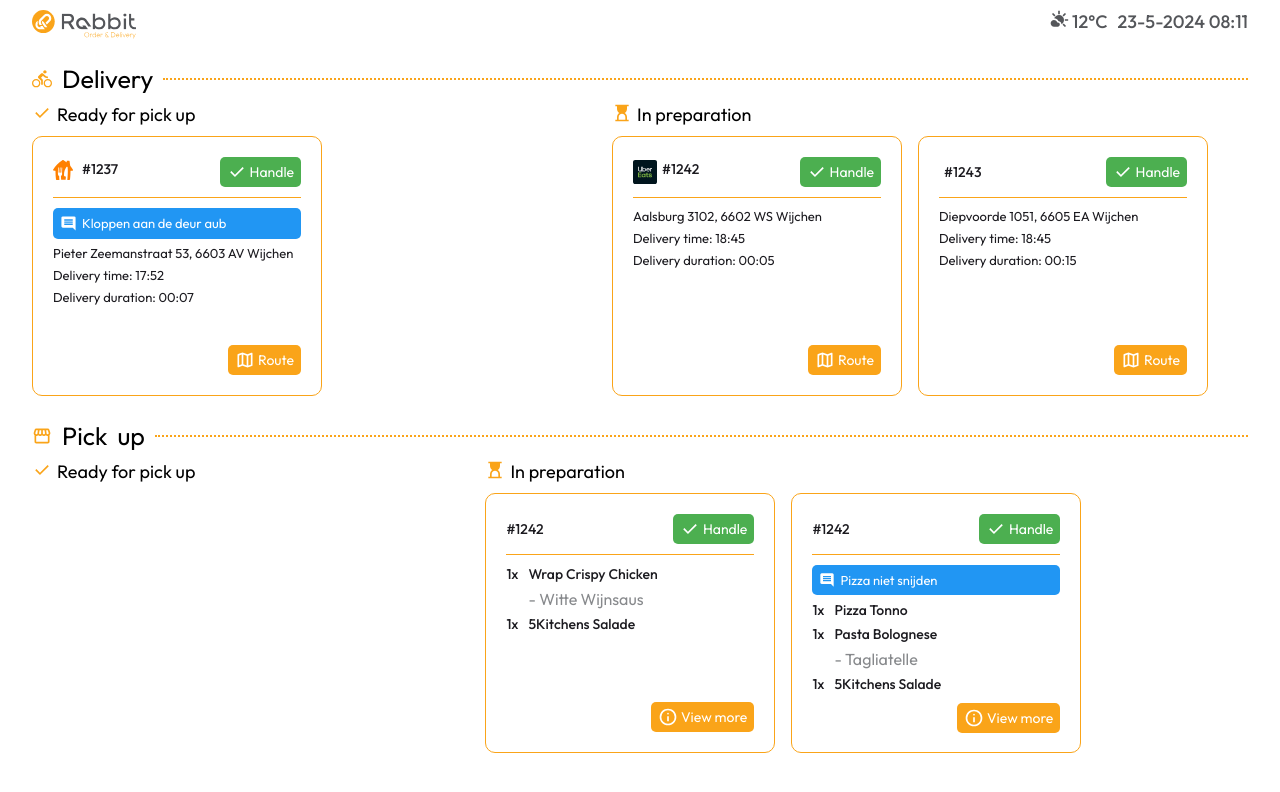
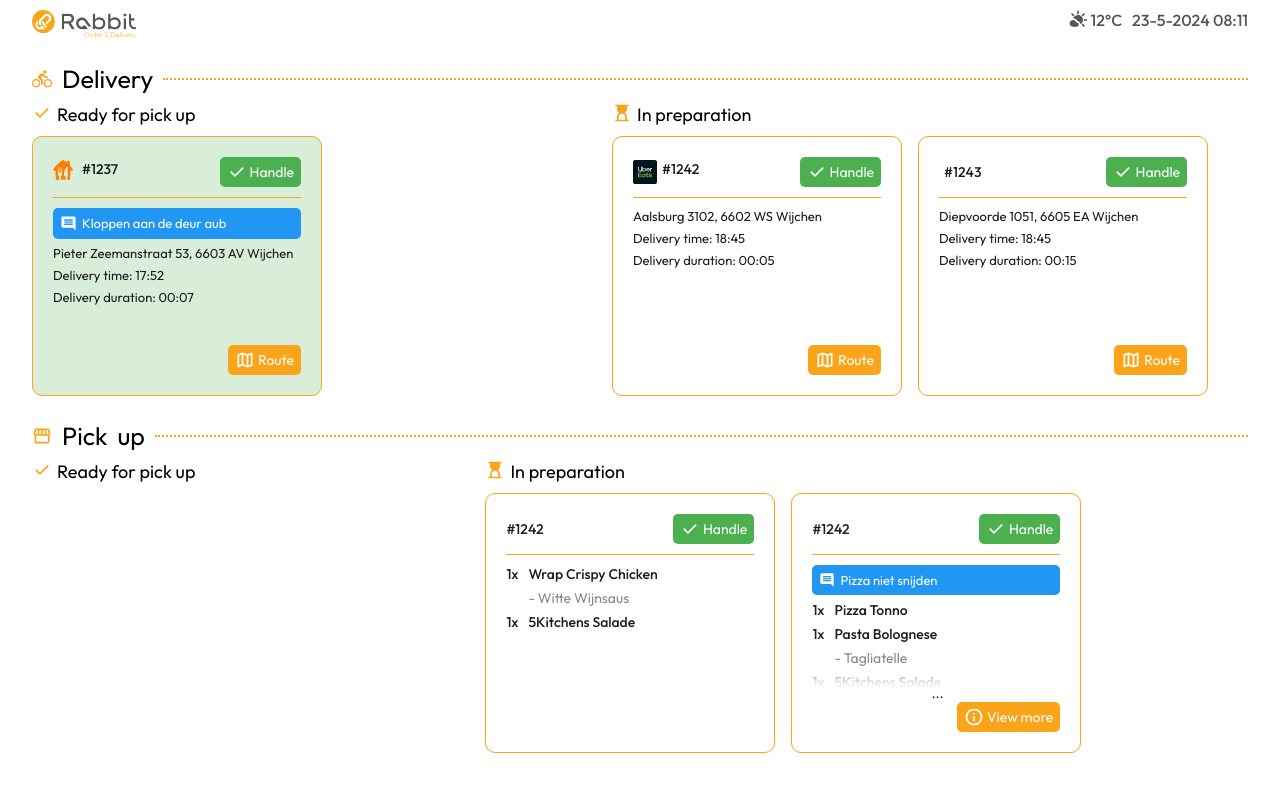
Before and after one commit to IzzetGunturk/orderscreenrabbitorderdelivery, an Angular app: page /pickup in a window 1280 px wide. Shown: the top 792 px of the page. Built offline with nearby package versions, Linux system fonts and the light colour scheme.

Commit message:
fixed modal on pick up screen

```diff
--- a/src/app/pickup/pickup.component.html
+++ b/src/app/pickup/pickup.component.html
@@ -26,7 +26,7 @@
           <p>Ready for pick up</p>
         </div>
         <div class="orders">
-          <div class="order" *ngFor="let order of deliveryOrdersReady; let i = index">
+          <div class="order ready-order" *ngFor="let order of deliveryOrdersReady; let i = index">
             <div class="orderheader">
               <div class="orderid">
                 <app-svgicons [selectedSvg]="order.deliverycompanyicon" [fillColor]="'#000'" svgHeight="24px"
@@ -43,7 +43,7 @@
             </div>
             <hr>
             <div class="orderbody">
-              <div class="commentanddeliveryinformation">
+              <div class="commentandorderinformation">
                 <div class="comment" *ngIf="order.deliverycomment">
                   <app-svgicons [selectedSvg]="'comment'" [fillColor]="'#fff'" svgHeight="17px" svgWidth="17px">
                   </app-svgicons>
@@ -90,7 +90,7 @@
             </div>
             <hr>
             <div class="orderbody">
-              <div class="commentanddeliveryinformation">
+              <div class="commentandorderinformation">
                 <div class="comment" *ngIf="order.deliverycomment">
                   <app-svgicons [selectedSvg]="'comment'" [fillColor]="'#fff'" svgHeight="17px" svgWidth="17px">
                   </app-svgicons>
@@ -131,7 +131,7 @@
           <p>Ready for pick up</p>
         </div>
         <div class="orders">
-          <div class="order" *ngFor="let order of pickupOrdersReady; let i = index">
+          <div class="order ready-order" *ngFor="let order of pickupOrdersReady; let i = index">
             <div class="orderheader">
               <p>#{{ order.id }}</p>
               <button class="buttonHandle">
@@ -143,7 +143,7 @@
             </div>
             <hr>
             <div class="orderbody">
-              <div class="commentanddeliveryinformation">
+              <div class="commentandorderinformation">
                 <div class="comment" *ngIf="order.deliverycomment">
                   <app-svgicons [selectedSvg]="'comment'" [fillColor]="'#fff'" [svgHeight]="'16px'" [svgWidth]="'16px'">
                   </app-svgicons>
@@ -160,10 +160,10 @@
                 </div>
               </div>
             </div>
-            <button class="buttonRoute">
+            <button class="buttonViewMore" *ngIf="order.dishes.length > 3" (click)="openModal(order)">
               <div class="buttontext">
-                <app-svgicons [selectedSvg]="'map'" [fillColor]="'#fff'"></app-svgicons>
-                <p>Route</p>
+                <app-svgicons [selectedSvg]="'information'" [fillColor]="'#fff'"></app-svgicons>
+                <p>View more</p>
               </div>
             </button>
           </div>
@@ -189,7 +189,7 @@
             </div>
             <hr>
             <div class="orderbody">
-              <div class="commentanddeliveryinformation">
+              <div class="commentandorderinformation">
                 <div class="comment" *ngIf="order.deliverycomment">
                   <app-svgicons [selectedSvg]="'comment'" [fillColor]="'#fff'" [svgHeight]="'16px'" [svgWidth]="'16px'">
                   </app-svgicons>
@@ -203,10 +203,12 @@
                       <span *ngIf="dish.option">- {{ dish.option }}</span>
                     </div>
                   </div>
+                  <div class="overlay" *ngIf="order.dishes.length > 3"></div>
                 </div>
+                <p class="ellipses" *ngIf="order.dishes.length > 3">...</p>
               </div>
             </div>
-            <button class="buttonRoute">
+            <button class="buttonViewMore" *ngIf="order.dishes.length > 3" (click)="openModal(order)">
               <div class="buttontext">
                 <app-svgicons [selectedSvg]="'information'" [fillColor]="'#fff'"></app-svgicons>
                 <p>View more</p>
@@ -217,4 +219,39 @@
       </div>
     </div>
   </div>
+
+  @if (modalVisible != null) {
+    <!-- Modal -->
+    <div class="modal">
+      <div class="modalcontent">
+        <div class="buttonclose">
+          <app-svgicons [selectedSvg]="'close'" [fillColor]="'#FAA419'" [svgHeight]="'24px'" [svgWidth]="'24px'"
+          (click)="closeModal()" class="closeIcon">
+          </app-svgicons>
+        </div>
+        <div class="modalheader">
+          <p>#{{ modalVisible.id }}</p>
+        </div>
+        <hr>
+        <div class="modalbody">
+          <div class="commentandorderinformation">
+            <div class="comment">
+              <app-svgicons [selectedSvg]="'comment'" [fillColor]="'#fff'">
+              </app-svgicons>
+              <p>{{ modalVisible.deliverycomment }}</p>
+            </div>
+            <div class="dishes" *ngFor="let dish of modalVisible.dishes">
+              <div class="amountdishes">
+                <p>{{ dish.quantity }}x</p>
+                <div class="dishnameoption">
+                  <p>{{ dish.name }}</p>
+                  <span>{{ dish.option }}</span>
+                </div>
+              </div>
+            </div>
+          </div>
+        </div>
+      </div>
+    </div>
+  }
 </body>
--- a/src/app/pickup/pickup.component.scss
+++ b/src/app/pickup/pickup.component.scss
@@ -5,6 +5,7 @@ $success-border: #4CAF50;
 $info-border: #2196F3;
 $white: #fff;
 $dark-500: #1C1B20;
+$order-ready: #4caf4f36;
 
 body {
   margin: 0;
@@ -24,7 +25,7 @@ header {
     display: flex;
     flex-direction: row;
     gap: 10px;
-    font-size: 18px;
+    font-size: 16px;
     font-weight: 500;
     color: $secondary-500;
 
@@ -61,7 +62,8 @@ header {
   flex-direction: row;
   gap: 290px;
 
-  .ordersready, .orderspreparation {
+  .ordersready,
+  .orderspreparation {
     display: flex;
     flex-direction: column;
     gap: 10px;
@@ -91,6 +93,10 @@ header {
   flex-direction: column;
   gap: 10px;
   color: $dark-500;
+
+  &.ready-order {
+    background-color: $order-ready;
+  }
 
   hr {
     border: none;
@@ -136,11 +142,21 @@ header {
     font-size: 14px;
     flex-grow: 1;
     gap: 12px;
+    position: relative;
 
-    .commentanddeliveryinformation {
+    .commentandorderinformation {
       display: flex;
       flex-direction: column;
       gap: 6px;
+      position: relative;
+
+      .ellipses {
+        position: absolute;
+        top: 119px;
+        left: 119px;
+        align-items: center;
+        justify-content: center;
+        justify-items: center;
       }
 
       .comment {
@@ -169,8 +185,14 @@ header {
         font-weight: 500;
         align-items: flex-start;
 
-      .checkbox {
-        margin-top: 4px;
+        .overlay {
+          position: absolute;
+          bottom: 0;
+          left: 0;
+          right: 0;
+          height: 18%;
+          background: linear-gradient(to top, rgba(255, 255, 255, 0.8), rgba(255, 255, 255, 0));
+          pointer-events: none;
         }
 
         .amountdishes {
@@ -184,7 +206,7 @@ header {
             gap: 6px;
 
             span {
-            font-size: 16px;
+              font-size: 14px;
               font-weight: normal;
               color: $secondary-300;
             }
@@ -193,8 +215,10 @@ header {
       }
     }
   }
+}
 
-.buttonRoute {
+.buttonRoute,
+.buttonViewMore {
   background-color: $primary-500;
   color: $white;
   border: none;
@@ -226,3 +250,108 @@ header {
     opacity: 0;
   }
 }
+
+.modal {
+  display: flex;
+  position: fixed;
+  align-items: center;
+  justify-content: center;
+  justify-items: center;
+  flex-direction: column;
+  z-index: 1;
+  left: 0;
+  top: 0;
+  width: 100%;
+  height: 100%;
+  overflow: auto;
+  background-color: rgba(0, 0, 0, 0.4);
+
+  .modalcontent {
+    display: flex;
+    flex-direction: column;
+    padding: 32px 24px 32px 24px;
+    background-color: $white;
+    border: 1px solid $primary-500;
+    border-radius: 10px;
+    width: 40%;
+    height: 50%;
+    font-size: 18px;
+    gap: 12px;
+
+    .buttonclose {
+      display: flex;
+      justify-content: flex-end;
+
+      .closeIcon {
+        cursor: pointer;
+      }
+    }
+
+    .commentandorderinformation {
+      display: flex;
+      flex-direction: column;
+      gap: 6px;
+      position: relative;
+
+      .ellipses {
+        position: absolute;
+        top: 119px;
+        left: 119px;
+        align-items: center;
+        justify-content: center;
+        justify-items: center;
+      }
+
+      .comment {
+        background-color: $info-border;
+        border-radius: 5px;
+        padding: 7px;
+        color: $white;
+        font-size: 16px;
+        font-weight: 400;
+        display: flex;
+        flex-direction: row;
+        gap: 5px;
+      }
+
+      .deliveryinformation {
+        display: flex;
+        flex-direction: column;
+        font-size: 13px;
+        gap: 6px;
+      }
+
+      .dishes {
+        display: flex;
+        flex-direction: row;
+        gap: 10px;
+        font-weight: 500;
+        align-items: flex-start;
+
+        .amountdishes {
+          display: flex;
+          flex-direction: row;
+          gap: 10px;
+
+          .dishnameoption {
+            display: flex;
+            flex-direction: column;
+            gap: 6px;
+
+            span {
+              font-size: 14px;
+              font-weight: normal;
+              color: $secondary-300;
+            }
+          }
+        }
+      }
+    }
+  }
+
+  hr {
+    width: 100%;
+    border: none;
+    border-top: 1px solid $primary-500;
+  }
+}
--- a/src/app/pickup/pickup.component.ts
+++ b/src/app/pickup/pickup.component.ts
@@ -30,6 +30,7 @@ interface Dish {
   templateUrl: './pickup.component.html',
   styleUrls: ['./pickup.component.scss']
 })
+
 export class PickupComponent {
   deliveryorders: DeliveryOrder[] =[
     {
@@ -137,4 +138,15 @@ export class PickupComponent {
   constructor() {
     this.currentDateTime = new Date();
   }
+
+  // modal
+  modalVisible: any = null;
+
+  openModal(order: any) {
+    this.modalVisible = order;
+  }
+
+  closeModal() {
+    this.modalVisible = null;
+  }
 }
```
Also changed, not shown: src/app/svgicons/svgicons.component.html (+6 -0 lines). Lines whose indentation alone changed are shown as unchanged.
